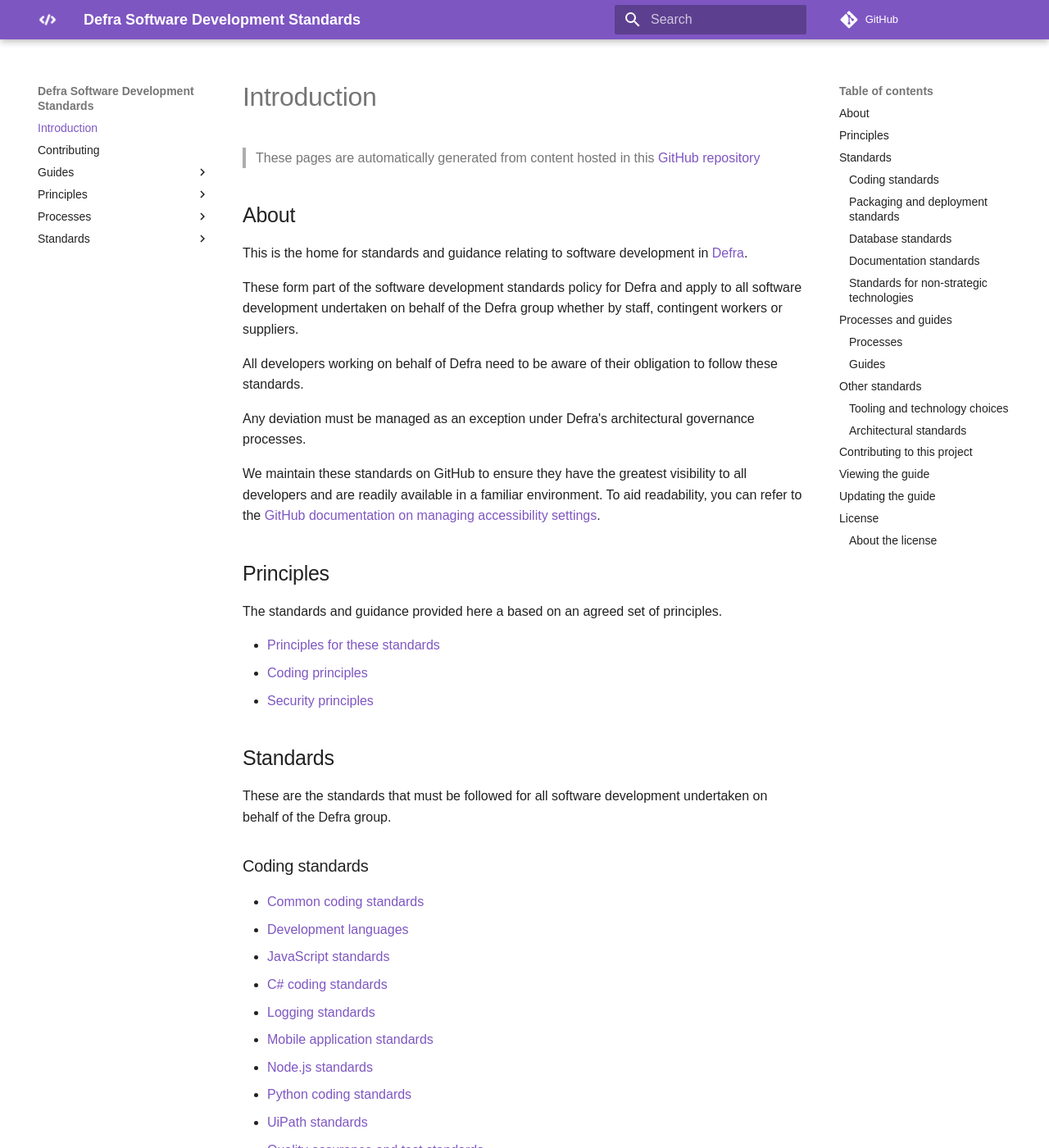
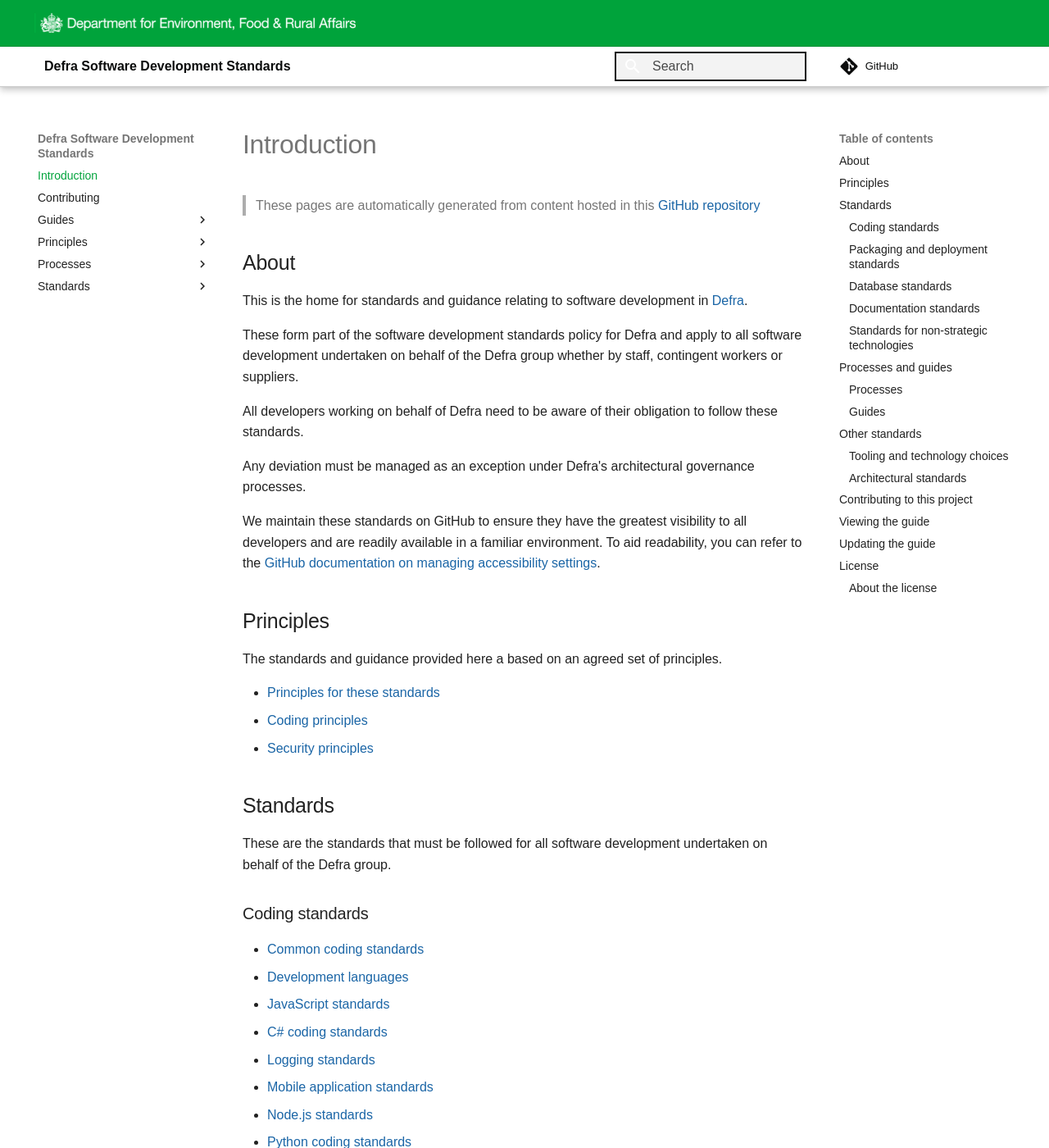
Before and after one commit to DEFRA/software-development-standards, an MkDocs documentation site: the page built from docs/README.md, in a window 1280 px wide and 1400 px high. Shown: the whole window at 82% size. Built offline with MkDocs 1.6.1 and Material for MkDocs 9.7.7, drawn with Linux system fonts in a browser that asks for light colours; some web fonts are replaced; comment, search, counter and statistics services are not loaded.

Commit message:
Add Defra branding

```diff
--- /dev/null
+++ b/docs/stylesheets/extra.css
@@ -0,0 +1,168 @@
+/*
+ * Defra Software Development Standards – theme colours
+ *
+ * Primary (Defra Green): #00a33b — https://digital.defra.gov.uk/design/branding
+ * All other colours: GOV.UK Design System palette
+ *   https://design-system.service.gov.uk/styles/colour/
+ */
+
+:root {
+  /* ── Defra primary (kept as-is per branding) ── */
+  --md-primary-fg-color:        #00a33b;
+  --md-primary-fg-color--light: #66c889;
+  --md-primary-fg-color--dark:  #007e2e;
+  --md-primary-bg-color:        #ffffff;
+  --md-primary-bg-color--light: rgba(255, 255, 255, 0.7);
+  --md-header-height: 86px;
+
+  /* ── GOV.UK text ── */
+  --md-default-fg-color:           #0b0c0c; /* govuk: text */
+  --md-default-fg-color--light:    #484949; /* govuk: secondary-text / black tint-25 */
+  --md-default-fg-color--lighter:  #858686; /* govuk: black tint-50 */
+  --md-default-fg-color--lightest: #cecece; /* govuk: border / black tint-80 */
+
+  /* ── GOV.UK backgrounds ── */
+  --md-default-bg-color:           #ffffff; /* govuk: body-background */
+  --md-default-bg-color--light:    #f4f8fb; /* govuk: template-background / surface */
+  --md-default-bg-color--lighter:  #f3f3f3; /* govuk: black tint-95 */
+  --md-default-bg-color--lightest: #f3f3f3;
+
+  /* ── GOV.UK accent (interactive highlights, active nav) ── */
+  --md-accent-fg-color:             #1d70b8; /* govuk: brand blue */
+  --md-accent-fg-color--transparent: rgba(29, 112, 184, 0.1);
+
+  /* ── GOV.UK links ── */
+  --md-typeset-a-color: #1a65a6; /* govuk: link */
+
+  /* ── GOV.UK code ── */
+  --md-code-fg-color: #0b0c0c; /* govuk: text */
+  --md-code-bg-color: #f3f3f3; /* govuk: black tint-95 */
+
+  /* ── GOV.UK footer ── */
+  --md-footer-fg-color:         #ffffff;
+  --md-footer-fg-color--light:  rgba(255, 255, 255, 0.7);
+  --md-footer-fg-color--lighter: rgba(255, 255, 255, 0.45);
+  --md-footer-bg-color:         #0b0c0c; /* govuk: black */
+  --md-footer-bg-color--dark:   #0b0c0c;
+}
+
+/* ── GOV.UK links ──────────────────────────────────────────────────── */
+.md-typeset a {
+  color: #1a65a6; /* govuk: link */
+}
+
+.md-typeset a:hover {
+  color: #0f385c; /* govuk: link-hover */
+}
+
+.md-typeset a:visited {
+  color: #54319f; /* govuk: link-visited / purple primary */
+}
+
+/* ── GOV.UK focus ring ─────────────────────────────────────────────── */
+:focus-visible,
+.md-header__button:focus,
+.md-search__input:focus {
+  outline: 3px solid #ffdd00; /* govuk: focus yellow */
+  outline-offset: 0;
+}
+
+/* ── Header – Row 1: Defra brand strip ─────────────────────────────── */
+.md-header__brand {
+  background-color: var(--md-primary-fg-color);
+  border-bottom: 1px solid rgba(0, 0, 0, 0.12);
+}
+
+.md-header__brand-inner {
+  display: flex;
+  align-items: center;
+  padding: 4px 0;
+}
+
+/* ── Header – Row 2: white nav bar ─────────────────────────────────── */
+.md-header__nav-row {
+  background-color: #ffffff;
+  border-bottom: 1px solid #cecece; /* govuk: border */
+}
+
+.md-header__site-link {
+  color: #0b0c0c; /* govuk: text */
+  text-decoration: none;
+}
+
+.md-header__site-link:hover {
+  color: #0f385c; /* govuk: link-hover */
+  text-decoration: underline;
+}
+
+.md-header__nav-row .md-header__button,
+.md-header__nav-row .md-source,
+.md-header__nav-row .md-source__repository,
+.md-header__nav-row .md-source__facts {
+  color: #0b0c0c; /* govuk: text */
+}
+
+.md-header__nav-row .md-header__button:hover {
+  opacity: 0.7;
+}
+
+.md-header__title {
+  font-size: 0.8rem;
+  font-weight: 400;
+}
+
+.md-header__nav-row .md-header__topic,
+.md-header__nav-row .md-header__topic span,
+.md-header__nav-row [data-md-component="header-topic"] span {
+  color: #0b0c0c; /* govuk: text */
+}
+
+/* ── Search ─────────────────────────────────────────────────────────── */
+.md-search__input {
+  background-color: #f3f3f3; /* govuk: black tint-95 */
+  color: #0b0c0c;            /* govuk: text */
+  border: 2px solid #0b0c0c; /* govuk: input-border */
+}
+
+.md-search__input::placeholder {
+  color: #484949; /* govuk: secondary-text */
+}
+
+.md-search__output {
+  background-color: #ffffff;
+  border: 1px solid #cecece; /* govuk: border */
+}
+
+.md-search-result__meta {
+  background-color: #f4f8fb; /* govuk: surface-background */
+  color: #484949;            /* govuk: secondary-text */
+}
+
+.md-search-result__title {
+  color: #1a65a6; /* govuk: link */
+}
+
+.md-search-result__teaser {
+  color: #0b0c0c; /* govuk: text */
+}
+
+/* ── Sidebar / navigation active state ─────────────────────────────── */
+/* Active nav items use the primary (Defra Green) – no override needed.
+   Nav text uses the default fg colour set above. */
+
+/* ── Tables ─────────────────────────────────────────────────────────── */
+.md-typeset table:not([class]) th {
+  background-color: #f4f8fb; /* govuk: surface-background */
+  color: #0b0c0c;
+}
+
+.md-typeset table:not([class]) td,
+.md-typeset table:not([class]) th {
+  border-color: #cecece; /* govuk: border */
+}
+
+/* ── Admonitions (notes, warnings, etc.) ───────────────────────────── */
+.md-typeset .admonition,
+.md-typeset details {
+  border-color: #cecece; /* govuk: border */
+}
--- a/mkdocs.yml
+++ b/mkdocs.yml
@@ -2,12 +2,15 @@ site_name: Defra Software Development Standards
 site_url: https://defra.github.io/software-development-standards
 theme:
   name: material
-  logo: img/code-white.png
-  favicon: img/code-black.png
+  custom_dir: overrides
+  logo: img/brand.png
+  favicon: img/brand.ico
   palette:
-    primary: deep-purple
+    primary: custom
   font:
     text: 'Arial'
     code: 'Roboto Mono'
+extra_css:
+  - stylesheets/extra.css
 repo_url: https://github.com/DEFRA/software-development-standards
 remote_branch: gh-pages
--- /dev/null
+++ b/overrides/partials/header.html
@@ -0,0 +1,95 @@
+{% set class = "md-header" %}
+{% if "navigation.tabs.sticky" in features %}
+  {% set class = class ~ " md-header--shadow md-header--lifted" %}
+{% elif "navigation.tabs" not in features %}
+  {% set class = class ~ " md-header--shadow" %}
+{% endif %}
+
+<header class="{{ class }}" data-md-component="header">
+
+  <div class="md-header__brand">
+    <div class="md-header__brand-inner md-grid">
+      <a
+        href="{{ config.extra.homepage | d(nav.homepage.url, true) | url }}"
+        title="{{ config.site_name | e }}"
+        class="md-header__button md-logo"
+        aria-label="{{ config.site_name }}"
+        data-md-component="logo"
+      >
+        <img src="{{ config.theme.logo | url }}" alt="{{ config.site_name }}" height="30" style="width: auto; display: block;">
+      </a>
+    </div>
+  </div>
+
+  <div class="md-header__nav-row">
+  <nav
+    class="md-header__inner md-grid"
+    aria-label="{{ lang.t('header') }}"
+  >
+
+    <label class="md-header__button md-icon" for="__drawer">
+      {% set icon = config.theme.icon.menu or "material/menu" %}
+      {% include ".icons/" ~ icon ~ ".svg" %}
+    </label>
+
+    <div class="md-header__title" data-md-component="header-title">
+      <div class="md-header__ellipsis">
+        <div class="md-header__topic">
+          <a href="{{ nav.homepage.url | url }}" class="md-header__site-link">
+            <span class="md-ellipsis">{{ config.site_name }}</span>
+          </a>
+        </div>
+        <div class="md-header__topic" data-md-component="header-topic">
+          <span class="md-ellipsis">
+            {% if page.meta and page.meta.title %}
+              {{ page.meta.title }}
+            {% else %}
+              {{ page.title }}
+            {% endif %}
+          </span>
+        </div>
+      </div>
+    </div>
+
+
+    {% if config.theme.palette %}
+      {% if not config.theme.palette is mapping %}
+        {% include "partials/palette.html" %}
+      {% endif %}
+    {% endif %}
+
+    {% if not config.theme.palette is mapping %}
+      {% include "partials/javascripts/palette.html" %}
+    {% endif %}
+
+    {% if config.extra.alternate %}
+      {% include "partials/alternate.html" %}
+    {% endif %}
+
+    {% if "material/search" in config.plugins %}
+      {% set search = config.plugins["material/search"] | attr("config") %}
+      {% if search.enabled %}
+        <label class="md-header__button md-icon" for="__search">
+          {% set icon = config.theme.icon.search or "material/magnify" %}
+          {% include ".icons/" ~ icon ~ ".svg" %}
+        </label>
+        {% include "partials/search.html" %}
+      {% endif %}
+    {% endif %}
+
+    {% if config.repo_url %}
+      <div class="md-header__source">
+        {% include "partials/source.html" %}
+      </div>
+    {% endif %}
+
+  </nav>
+  </div>
+
+  {% if "navigation.tabs.sticky" in features %}
+    {% if "navigation.tabs" in features %}
+      {% include "partials/tabs.html" %}
+    {% endif %}
+  {% endif %}
+
+</header>
```
Also changed, not shown: docs/img/brand.ico (added), docs/img/brand.png (added).
